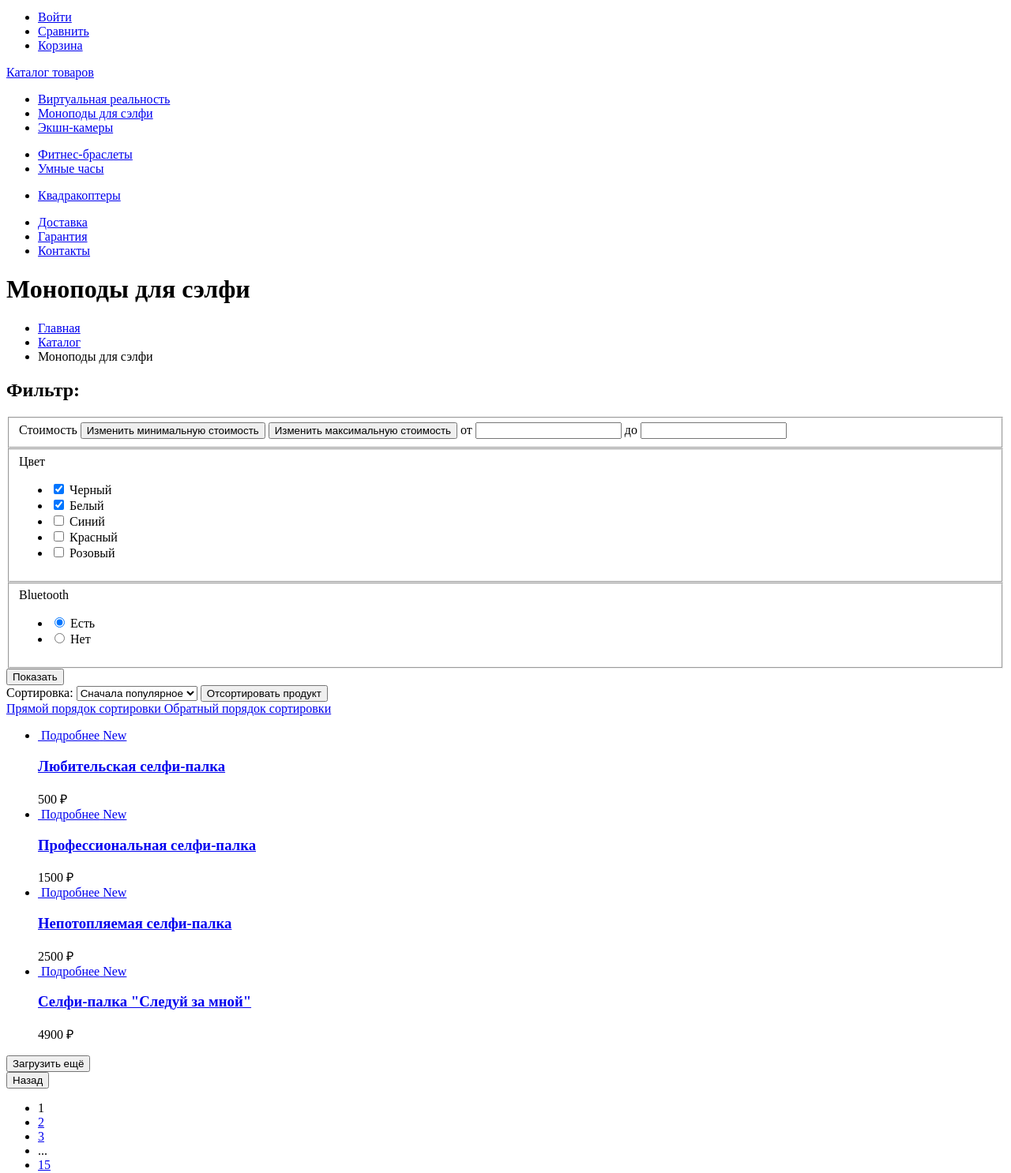
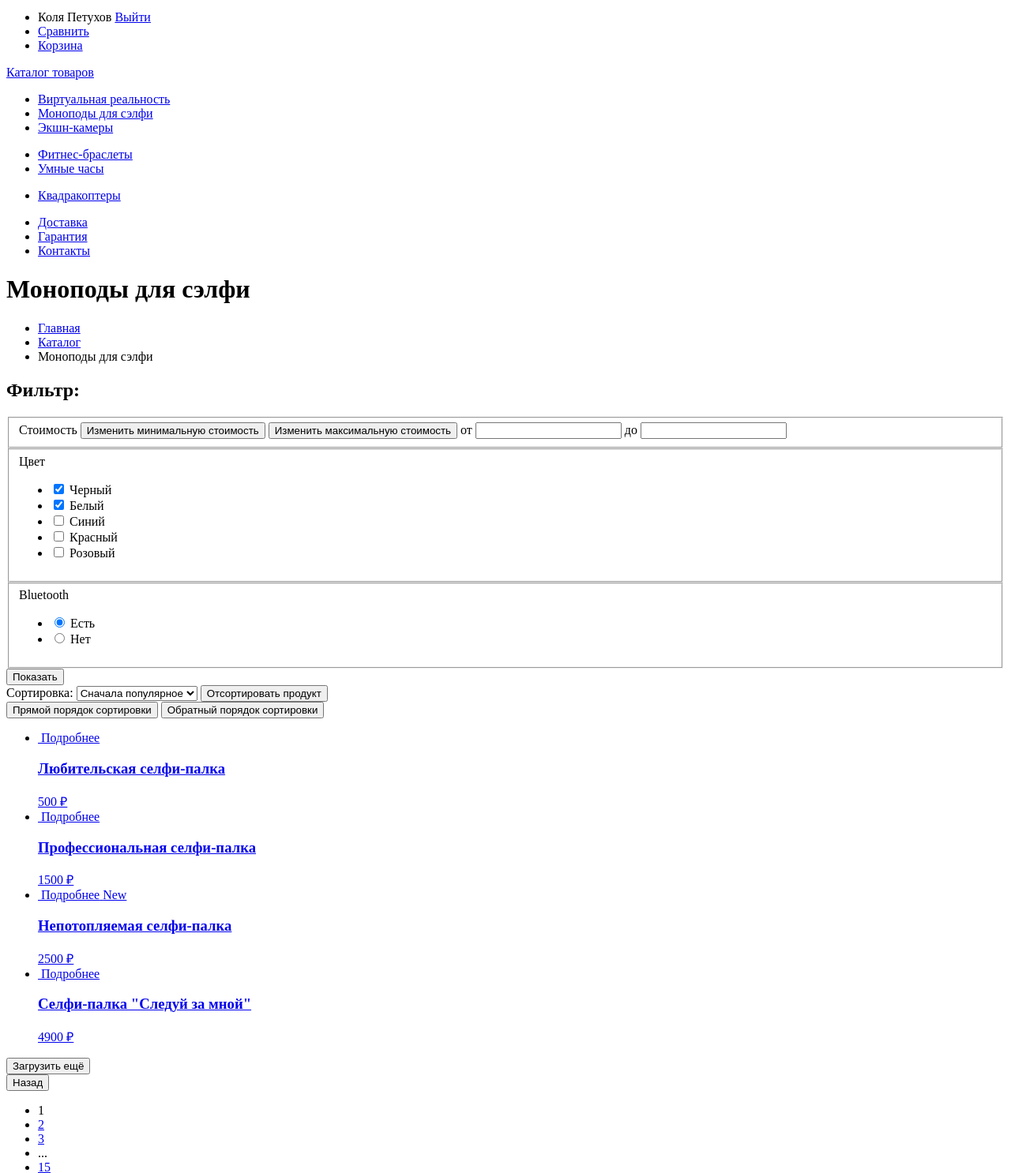
Before and after one commit to Lily-1409/1031015-device-32, a plain HTML site: page catalog.html in a window 1280 px wide. Shown: the part 122-1608 px from the top of the page at 79% size. Drawn offline with Linux system fonts and the light colour scheme.

Commit message:
Update catalog.html 2

```diff
--- a/catalog.html
+++ b/catalog.html
@@ -17,7 +17,8 @@
   </form>
   <ul class="user-actions">
     <li class="user-action">
-      <a href="#">Войти</a>
+      <span class="user-name">Коля Петухов</span>
+      <a href="#">Выйти</a>
     </li>
     <li class="user-action">
       <a href="#">Сравнить</a>
@@ -162,49 +163,46 @@
         </select>
         <button class="visiually-hidden" type="submit">Отсортировать продукт</button>
       </form>
-      <a class="direct-sort-order" href="#">
+      <button class="direct-sort-order" type="button">
         <span class="visiually-hidden">Прямой порядок сортировки</span>
-      </a>
-      <a class="reverse-sort-order" href="#">
+      </button>
+      <button class="reverse-sort-order" type="button">
         <span class="visiually-hidden">Обратный порядок сортировки</span>
-      </a>
+      </button>
     </div>
     <ul class="product-list">
       <li class="product-card">
         <a class="product-card-link" href="#">
           <img class="product-card-image" src="" alt="">
-          <span class="product-show-more">Подробнее</span>
-          <span class="product-new">New</span>
+          <span class="product-show-more button">Подробнее</span>
           <h3 class="product-card-title">Любительская селфи-палка</h3>
+          <span class="product-card-price">500 ₽</span>
         </a>
-        <span class="product-card-price">500 ₽</span>
       </li>
       <li class="product-card">
         <a class="product-card-link" href="#">
           <img class="product-card-image" src="" alt="">
-          <span class="product-show-more">Подробнее</span>
-          <span class="product-new">New</span>
+          <span class="product-show-more button">Подробнее</span>
           <h3 class="product-card-title">Профессиональная селфи-палка</h3>
+          <span class="product-card-price">1500 ₽</span>
         </a>
-        <span class="product-card-price">1500 ₽</span>
       </li>
       <li class="product-card">
         <a class="product-card-link" href="#">
           <img class="product-card-image" src="" alt="">
-          <span class="product-show-more">Подробнее</span>
+          <span class="product-show-more button">Подробнее</span>
           <span class="product-new">New</span>
           <h3 class="product-card-title">Непотопляемая селфи-палка</h3>
+          <span class="product-card-price">2500 ₽</span>
         </a>
-        <span class="product-card-price">2500 ₽</span>
       </li>
       <li class="product-card">
         <a class="product-card-link" href="#">
           <img class="product-card-image" src="" alt="">
-          <span class="product-show-more">Подробнее</span>
-          <span class="product-new">New</span>
+          <span class="product-show-more button">Подробнее</span>
           <h3 class="product-card-title">Селфи-палка "Следуй за мной"</h3>
+          <span class="product-card-price">4900 ₽</span>
         </a>
-        <span class="product-card-price">4900 ₽</span>
       </li>
     </ul>
     <button class="loading" type="button">
@@ -226,7 +224,7 @@
           <a class="pagination-link" href="#">3</a>
         </li>
         <li class="pagination-item">
-          ...
+          <span class="pagination-three-dot">...</span>
         </li>
         <li class="pagination-item">
           <a class="pagination-link" href="#">15</a>
```
